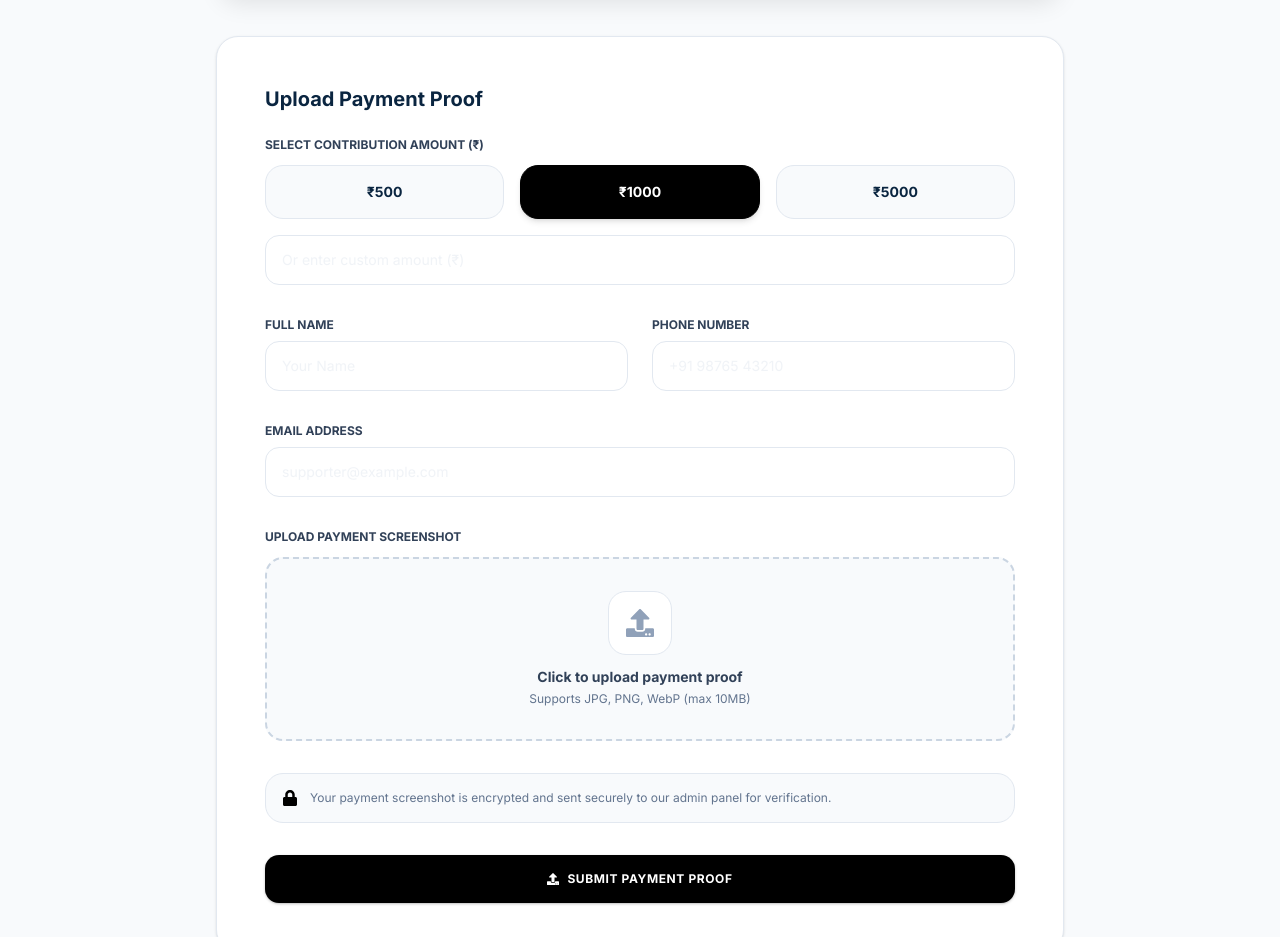
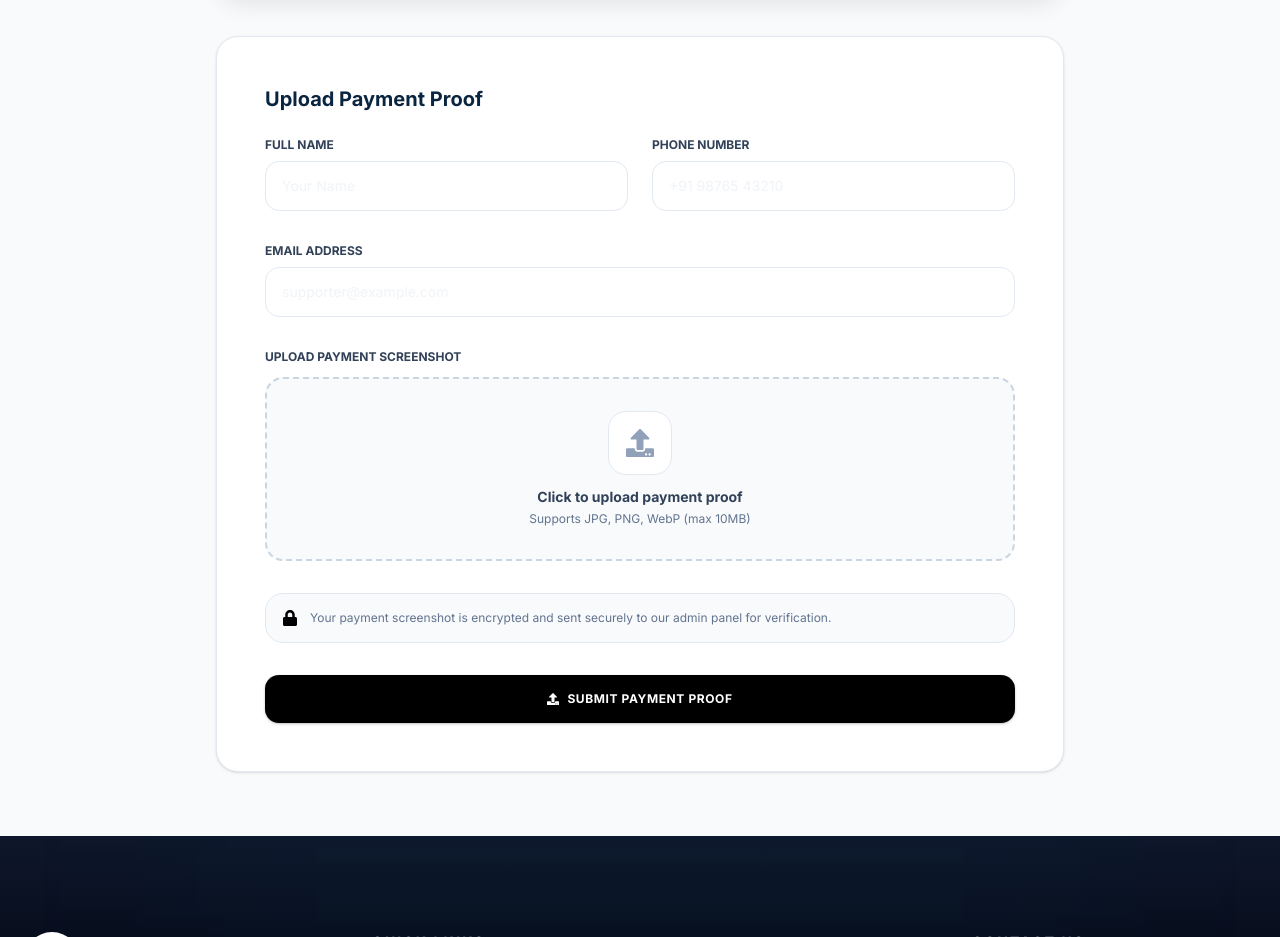
Before and after one commit to Saksham9065/ddjcprayas, a Next.js app: page /donate in a window 1280 px wide. Shown: the part 880-1817 px from the top of the page. Built offline with nearby package versions, Linux system fonts and the light colour scheme.

Commit message:
Remove amount selection from donate page, clean up API route

```diff
--- a/app/(website)/donate/page.tsx
+++ b/app/(website)/donate/page.tsx
@@ -2,12 +2,10 @@
 
 import React, { useState, useRef } from "react";
 import Image from "next/image";
-import { FaHandHoldingUsd, FaLock, FaUniversity, FaQrcode, FaUpload, FaCheckCircle } from "react-icons/fa";
+import { FaLock, FaUniversity, FaQrcode, FaUpload, FaCheckCircle } from "react-icons/fa";
 import Button from "@/components/ui/Button";
 
 export default function DonatePage() {
-  const [amount, setAmount] = useState("1000");
-  const [customAmount, setCustomAmount] = useState("");
   const [donorName, setDonorName] = useState("");
   const [phone, setPhone] = useState("");
   const [email, setEmail] = useState("");
@@ -28,7 +26,6 @@ export default function DonatePage() {
       formData.append("donorName", donorName);
       formData.append("phone", phone);
       formData.append("email", email);
-      formData.append("amount", customAmount || amount);
       if (screenshot) {
         formData.append("screenshot", screenshot);
       }
@@ -46,8 +43,6 @@ export default function DonatePage() {
       setDonorName("");
       setPhone("");
       setEmail("");
-      setCustomAmount("");
-      setAmount("1000");
       setScreenshot(null);
       setPreviewUrl(null);
       if (fileInputRef.current) {
@@ -67,8 +62,6 @@ export default function DonatePage() {
       setPreviewUrl(URL.createObjectURL(file));
     }
   };
-
-  const selectedValue = customAmount || amount;
 
   return (
     <div className="bg-slate-50 min-h-screen py-16">
@@ -140,38 +133,6 @@ export default function DonatePage() {
             </div>
           ) : (
             <form onSubmit={handleDonate} className="space-y-8">
-              <div>
-                <label className="block text-xs font-bold uppercase text-slate-700 mb-3">Select Contribution Amount (₹)</label>
-                <div className="grid grid-cols-3 gap-4 mb-4">
-                  {["500", "1000", "5000"].map((val) => (
-                    <button
-                      key={val}
-                      type="button"
-                      onClick={() => {
-                        setAmount(val);
-                        setCustomAmount("");
-                      }}
-                      className={`py-4 rounded-2xl font-bold text-sm border transition-all ${
-                        amount === val && !customAmount
-                          ? "bg-[#000000] text-white border-[#000000] shadow-md"
-                          : "bg-slate-50 text-[#0A2540] border-slate-200 hover:bg-slate-100"
-                      }`}
-                    >
-                      ₹{val}
-                    </button>
-                  ))}
-                </div>
-                <div>
-                  <input
-                    type="number"
-                    placeholder="Or enter custom amount (₹)"
-                    value={customAmount}
-                    onChange={(e) => setCustomAmount(e.target.value)}
-                    className="w-full px-4 py-3.5 rounded-xl border border-slate-200 text-sm focus:outline-none focus:border-[#000000]"
-                  />
-                </div>
-              </div>
-
               <div className="grid md:grid-cols-2 gap-6">
                 <div>
                   <label className="block text-xs font-bold uppercase text-slate-700 mb-2">Full Name</label>
--- a/app/api/donations/route.ts
+++ b/app/api/donations/route.ts
@@ -10,10 +10,9 @@ export async function POST(request: Request) {
     const donorName = formData.get("donorName") as string;
     const phone = formData.get("phone") as string;
     const email = formData.get("email") as string;
-    const amount = formData.get("amount") as string;
     const screenshot = formData.get("screenshot") as File | null;
 
-    if (!donorName || !phone || !email || !amount) {
+    if (!donorName || !phone || !email) {
       return NextResponse.json(
         { error: "Missing required fields" },
         { status: 400 }
@@ -45,7 +44,6 @@ export async function POST(request: Request) {
         donorName,
         phone,
         email,
-        amount,
         screenshotPath,
       },
     });
```
